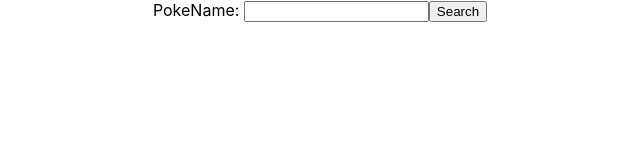
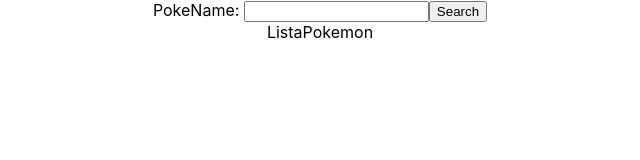
Before and after one commit to alvaroariasrivero/poke_app, a React (Create React App) app: page / in a window 1280 px wide. Shown: the top 160 px of the page, without its empty margins (320-960 px from the left). Built offline with nearby package versions, Linux system fonts and the light colour scheme; no server answers.

Commit message:
cambiado card a listaPokemon

```diff
--- a/src/App.js
+++ b/src/App.js
@@ -2,7 +2,7 @@
 import axios from 'axios';
 import React, {useState, useEffect } from "react";
 import Form from './components/Form/Form';
-import Card from './components/Card/Card'
+import ListaPokemon from './components/ListaPokemon/ListaPokemon'
 
 function App() {
 
@@ -34,7 +34,7 @@
   return (
     <div className="App">
       <Form searchPokemon={searchPokemon} />
-      <Card pokemon={pokemon}></Card>
+      <ListaPokemon pokemon={pokemon}></ListaPokemon>
     </div>
   );
 }
```
